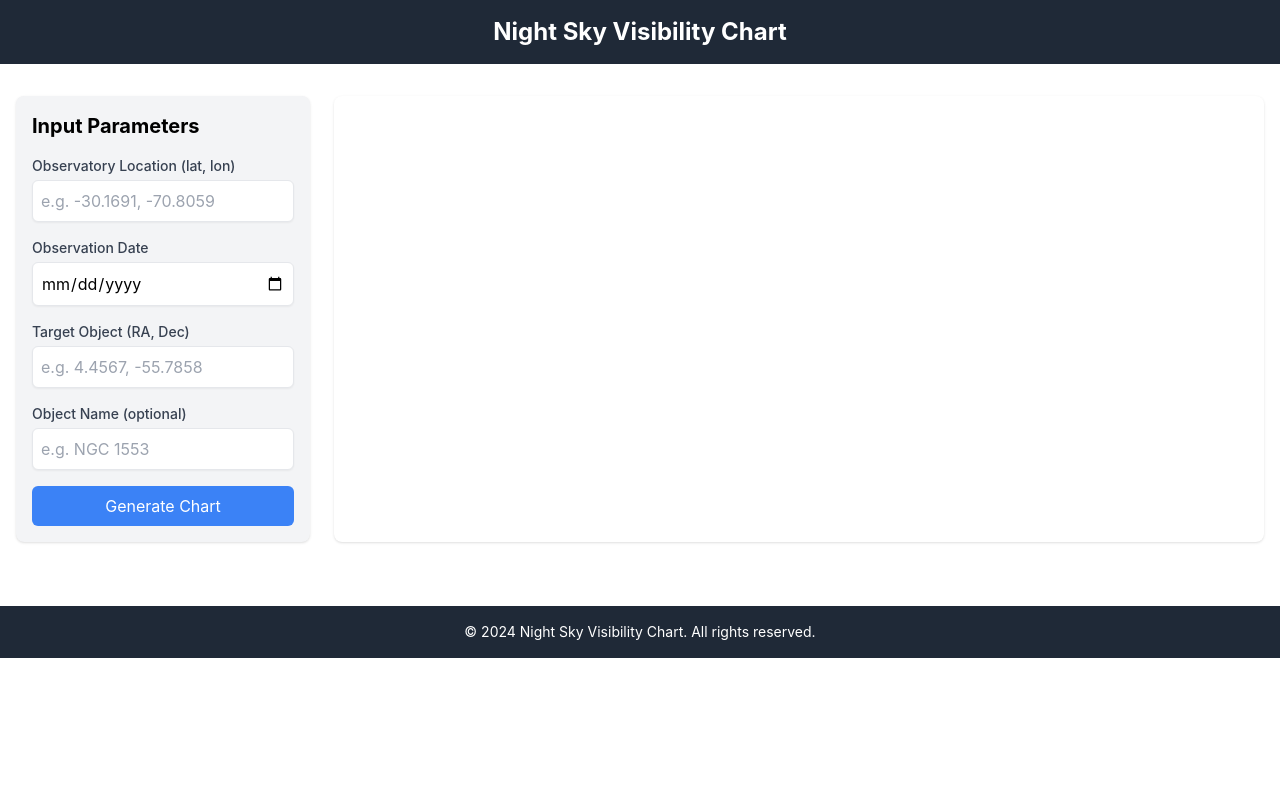
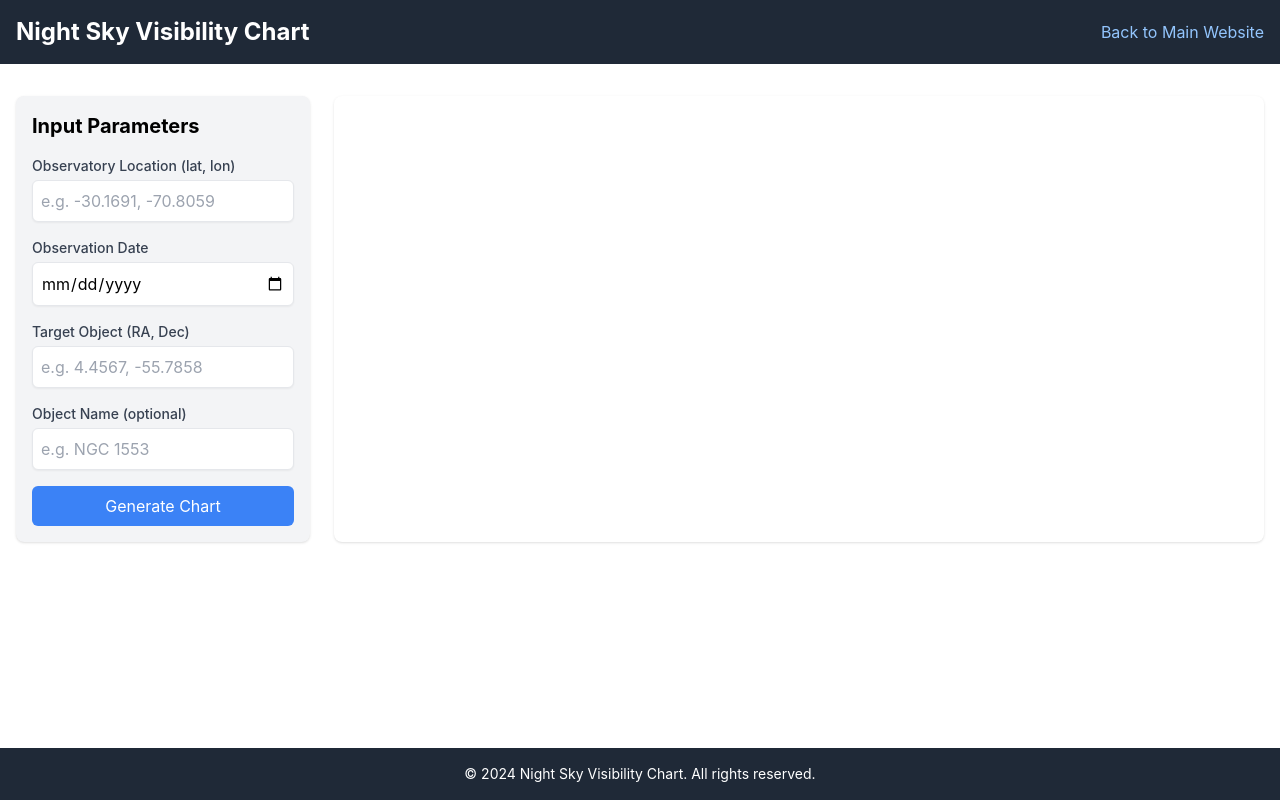
Before and after one commit to rohanrahat/night-sky-visibility-chart, a React (Create React App) app: page / in a window 1280 px wide. Built offline with nearby package versions, Linux system fonts and the light colour scheme.

Commit message:
updated app.js to include link back to main website

```diff
--- a/src/App.js
+++ b/src/App.js
@@ -3,14 +3,19 @@ import NightSkyVisibilityChart from './NightSkyVisibilityChart';
 
 function App() {
   return (
-    <div className="App">
+    <div className="App flex flex-col min-h-screen">
       <header className="bg-gray-800 text-white py-4">
-        <h1 className="text-2xl font-bold text-center">Night Sky Visibility Chart</h1>
+        <div className="container mx-auto px-4 flex justify-between items-center">
+          <h1 className="text-2xl font-bold">Night Sky Visibility Chart</h1>
+          <a href="https://rohanrahat.github.io" className="text-blue-300 hover:text-white transition-colors">
+            Back to Main Website
+          </a>
+        </div>
       </header>
-      <main className="container mx-auto px-4 py-8">
+      <main className="container mx-auto px-4 py-8 flex-grow">
         <NightSkyVisibilityChart />
       </main>
-      <footer className="bg-gray-800 text-white py-4 mt-8">
+      <footer className="bg-gray-800 text-white py-4">
         <p className="text-center text-sm">
           © {new Date().getFullYear()} Night Sky Visibility Chart. All rights reserved.
         </p>
```
